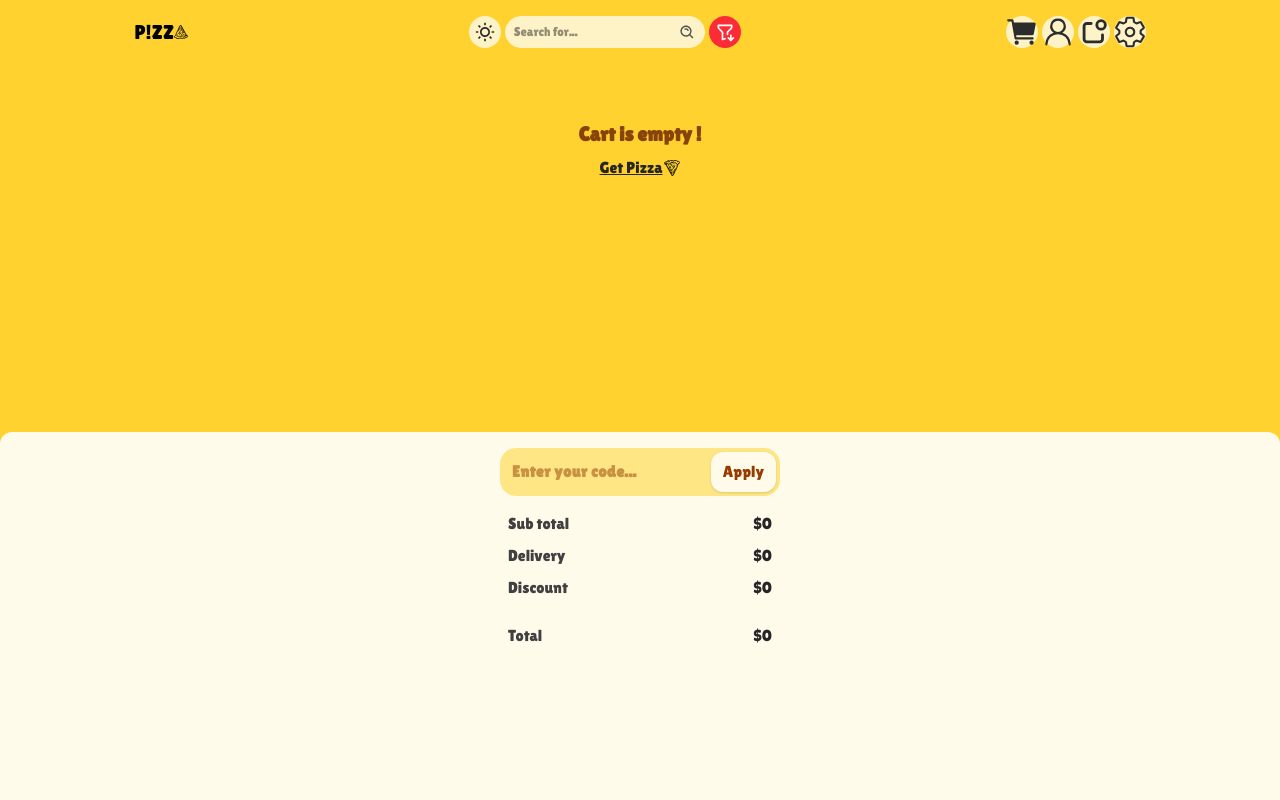
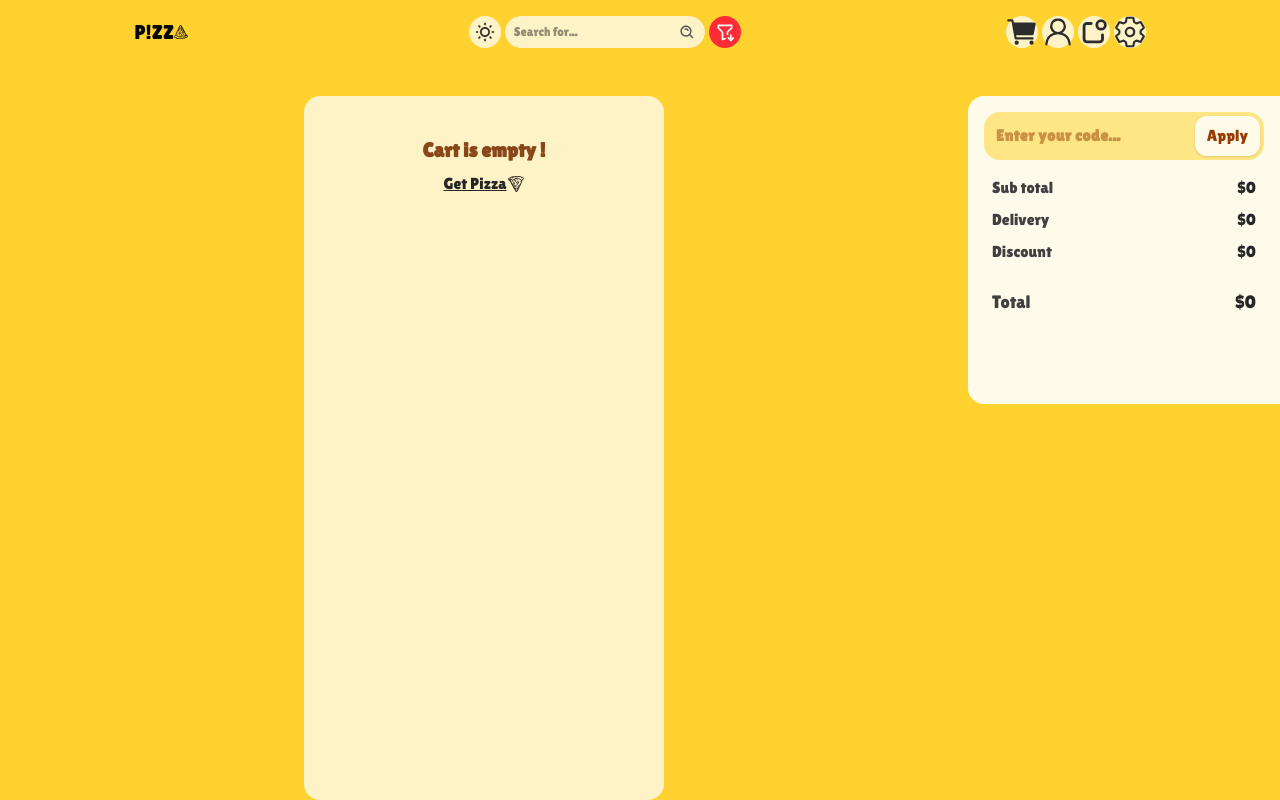
Before and after one commit to mahdibaderloo/fastfood, a React (Vite) app: page /cart in a window 1280 px wide. Built offline with nearby package versions, Linux system fonts and the light colour scheme; data requests are answered from the project's data file.

Commit message:
responsive Cart (laptop size)

```diff
--- a/src/components/Filter.tsx
+++ b/src/components/Filter.tsx
@@ -2,7 +2,7 @@ import { TbFilterDown } from "react-icons/tb";
 
 function Filter() {
   return (
-    <div className="bg-red-500 p-2 lg:w-8 lg:h-8 lg:p-1.5 flex justify-center items-center sm:p-[0.6rem] rounded-lg sm:rounded-full h-full">
+    <div className="bg-red-500 p-2 lg:w-8 lg:h-8 lg:p-1.5 flex justify-center items-center sm:p-[0.6rem] rounded-lg sm:rounded-full h-full lg:cursor-pointer">
       <TbFilterDown size={40} color="#fff" />
     </div>
   );
--- a/src/features/cart/CartItem.tsx
+++ b/src/features/cart/CartItem.tsx
@@ -19,7 +19,7 @@ function CartItem({ item }: ItemProp) {
 
   return (
     <li className="flex items-center bg-amber-50 rounded-xl sm:rounded-3xl p-2 shadow w-[95%] sm:w-full sm:h-24 mx-auto">
-      <div className="bg-amber-200 w-19 h-14 sm:w-26 sm:h-full rounded-xl sm:rounded-2xl shadow overflow-hidden flex justify-center items-center p-0.5">
+      <div className="bg-amber-200 w-19 h-14 sm:w-26 sm:h-full rounded-xl sm:rounded-2xl shadow overflow-hidden flex justify-center items-center p-0.5 lg:cursor-pointer">
         <img src={item.image} alt="product-image" className="w-full" />
       </div>
       <div className="w-full flex flex-col gap-4 sm:gap-6 justify-between items-center p-1 pl-2">
@@ -30,19 +30,19 @@ function CartItem({ item }: ItemProp) {
         <div className="w-full flex items-center justify-between">
           <p className="text-neutral-800 sm:text-[1rem]">${item.price}</p>
           <div className="w-18 h-fit sm:w-24 sm:h-9 p-0.5 rounded-lg sm:rounded-xl flex justify-between bg-amber-200 dark:bg-neutral-800 text-amber-800 mt-auto ml-auto">
-            <span
-              className="bg-amber-50 w-5 sm:w-7.5 flex justify-center items-center rounded-md sm:rounded-[0.65rem]"
+            <button
+              className="bg-amber-50 w-5 sm:w-7.5 flex justify-center items-center rounded-md sm:rounded-[0.65rem] lg:cursor-pointer"
               onClick={() => decreaseItemCount(item.id)}
             >
               -
-            </span>
+            </button>
             <span className="text-amber-800 sm:text-lg">{item.count}</span>
-            <span
-              className="bg-amber-300 text-amber-800 w-5 sm:w-7.5 flex justify-center items-center rounded-md sm:rounded-[0.65rem]"
+            <button
+              className="bg-amber-300 text-amber-800 w-5 sm:w-7.5 flex justify-center items-center rounded-md sm:rounded-[0.65rem] lg:cursor-pointer"
               onClick={() => increaseItemCount(item.id)}
             >
               +
-            </span>
+            </button>
           </div>
         </div>
       </div>
--- a/src/features/cart/CartPrice.tsx
+++ b/src/features/cart/CartPrice.tsx
@@ -14,7 +14,7 @@ function CartPrice() {
   }
 
   return (
-    <form className="p-4 bg-amber-50 dark:bg-amber-300 mt-2 rounded-t-xl pb-18 sm:pb-20">
+    <form className="p-4 bg-amber-50 dark:bg-amber-300 mt-2 lg:mt-0 rounded-t-xl lg:rounded-l-2xl lg:rounded-t-none pb-18 sm:pb-4 lg:h-fit lg:flex lg:flex-col lg:justify-between">
       <div className="bg-amber-200 dark:bg-neutral-800 p-1 rounded-lg sm:rounded-2xl flex sm:w-70 sm:h-12 sm:mx-auto">
         <input
           type="text"
@@ -39,14 +39,14 @@ function CartPrice() {
           <span className="text-neutral-700">Discount</span>
           <p className="text-neutral-800">$0</p>
         </div>
-        <div className="flex justify-between items-center mt-4 sm:mt-6 sm:mx-2">
+        <div className="flex justify-between items-center mt-4 sm:mt-6 sm:mx-2 lg:text-lg">
           <span className="text-neutral-700">Total</span>
           <p className="text-neutral-800">
             ${isEmpty ? 0 : totalPrice + delivery}
           </p>
         </div>
         <button
-          className={`p-2 rounded-lg sm:rounded-2xl w-full sm:h-12 mt-6 sm:text-xl inline-block relative overflow-hidden ${isEmpty ? "hidden invisible" : "animate-bounce bg-amber-200 dark:bg-neutral-800 dark:text-amber-300 text-amber-800"}`}
+          className={`p-2 rounded-lg sm:rounded-2xl w-full sm:h-12 mt-6 sm:text-xl inline-block relative overflow-hidden ${isEmpty ? "hidden invisible" : "animate-bounce lg:animate-none bg-amber-200 dark:bg-neutral-800 dark:text-amber-300 text-amber-800 lg:cursor-pointer"}`}
           onClick={handlePurchase}
           disabled={isEmpty}
         >
--- a/src/features/menu/MenuItem.tsx
+++ b/src/features/menu/MenuItem.tsx
@@ -70,7 +70,7 @@ function MenuItem({ item }: Item) {
       className="bg-amber-50 rounded-lg w-[48%] sm:w-[10rem] flex flex-col p-2 relative"
       onClick={handleNavigate}
     >
-      <p className="self-end">
+      <p className="self-end lg:cursor-pointer">
         {isItemInFavorites ? (
           <GoHeartFill
             size={width > 640 ? 34 : 30}
@@ -88,7 +88,7 @@ function MenuItem({ item }: Item) {
       <img
         src={item.image}
         alt="product-image"
-        className="w-full h-24 sm:h-[9rem] mt-2 object-cover rounded-lg"
+        className="w-full h-24 sm:h-[9rem] mt-2 object-cover rounded-lg lg:cursor-pointer"
         loading="lazy"
       />
       <p className="text-[0.6rem] sm:text-[0.8rem] text-neutral-900 mt-2">
@@ -98,7 +98,7 @@ function MenuItem({ item }: Item) {
       {isItemInCart ? (
         <button
           title="Remove from cart"
-          className="self-end bg-amber-200 absolute right-0 bottom-0 p-2 sm:p-2.5 rounded-tl-lg rounded-br-lg"
+          className="self-end bg-amber-200 absolute right-0 bottom-0 p-2 sm:p-2.5 rounded-tl-lg rounded-br-lg lg:cursor-pointer"
           onClick={handleRemoveItemFromCart}
         >
           <IoMdRemove />
@@ -106,7 +106,7 @@ function MenuItem({ item }: Item) {
       ) : (
         <button
           title="Add to cart"
-          className="self-end bg-amber-200 absolute right-0 bottom-0 p-2 sm:p-2.5 rounded-tl-lg rounded-br-lg"
+          className="self-end bg-amber-200 absolute right-0 bottom-0 p-2 sm:p-2.5 rounded-tl-lg rounded-br-lg lg:cursor-pointer"
           onClick={handleAddItemToCart}
         >
           <IoMdAdd />
--- a/src/pages/Cart.tsx
+++ b/src/pages/Cart.tsx
@@ -10,8 +10,8 @@ function Cart() {
   return (
     <>
       <Header pContent="Cart" />
-      <main className="overflow-y-scroll pt-22 flex flex-col justify-between h-screen">
-        <ul className="flex flex-col gap-2 sm:w-90 sm:mx-auto">
+      <main className="overflow-y-scroll lg:overflow-hidden pt-22 lg:pt-24 flex flex-col lg:flex-row justify-between h-screen">
+        <ul className="flex flex-col gap-2 sm:w-90 sm:mx-auto lg:overflow-y-scroll lg:overflow-x-hidden lg:p-2 lg:bg-amber-100 lg:rounded-2xl">
           {items.length > 0 ? (
             items.map((item) => <CartItem key={item.id} item={item} />)
           ) : (
```
